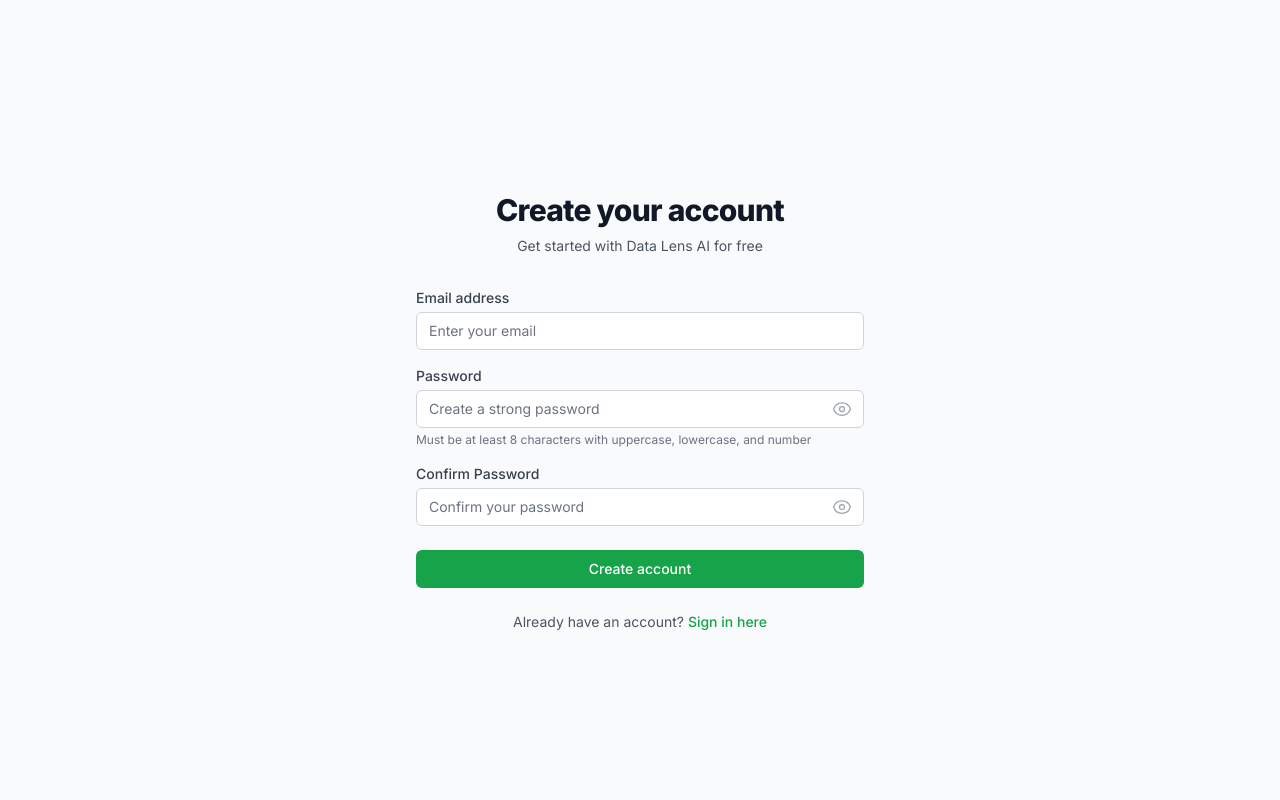
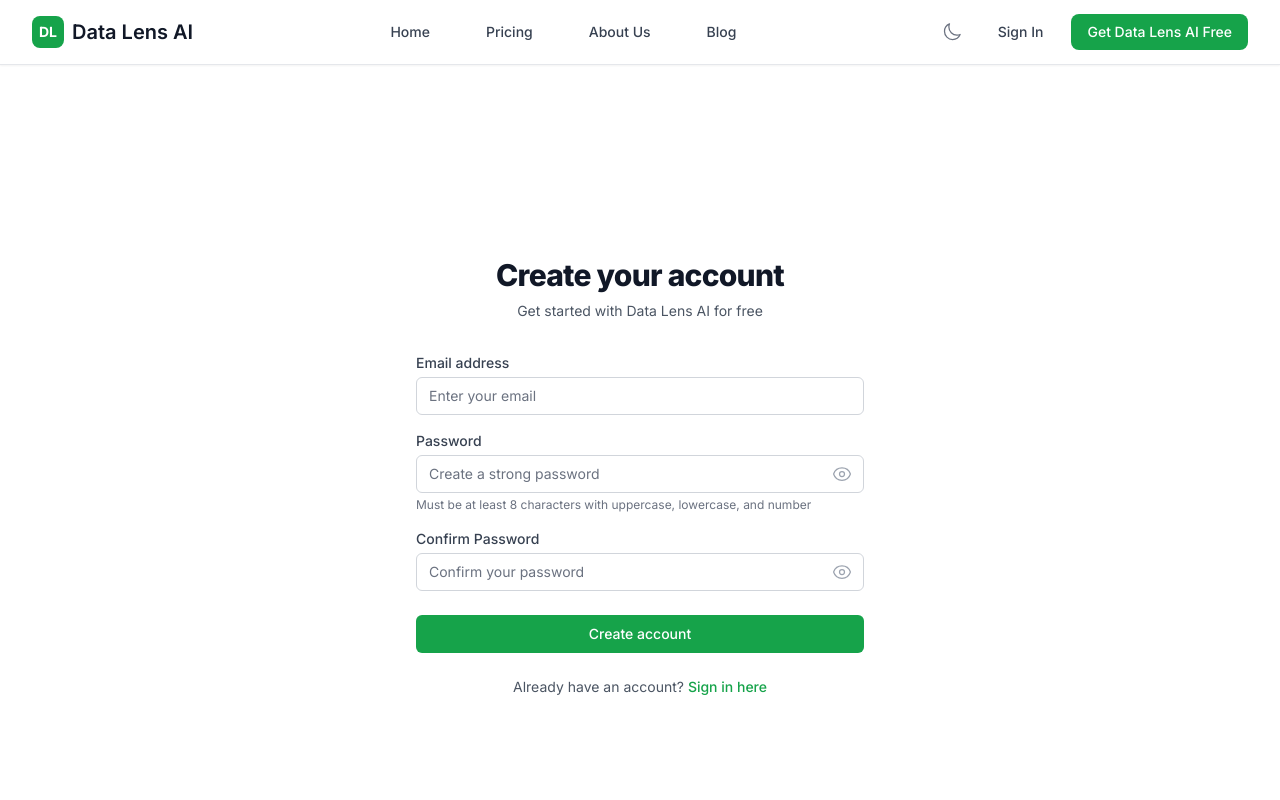
Before and after one commit to neetub1508/DataLensAI, a Next.js app in the folder platform/frontend/: page /register in a window 1280 px wide. Shown: the top 800 px of the page. Built offline with nearby package versions, Linux system fonts and the light colour scheme.

Commit message:
Menus on Signin Page

```diff
--- a/platform/frontend/src/app/login/page.tsx
+++ b/platform/frontend/src/app/login/page.tsx
@@ -5,6 +5,7 @@
 import Link from 'next/link'
 import { useAuthStore } from '@/store/auth'
 import { EyeIcon, EyeSlashIcon } from '@heroicons/react/24/outline'
+import { PublicLayout } from '@/components/layouts/public-layout'
 
 export default function LoginPage() {
   const router = useRouter()
@@ -88,7 +89,8 @@
   }
 
   return (
-    <div className="min-h-screen flex items-center justify-center bg-gray-50 dark:bg-gray-900 py-12 px-4 sm:px-6 lg:px-8">
+    <PublicLayout>
+      <div className="min-h-screen flex items-center justify-center py-12 px-4 sm:px-6 lg:px-8">
         <div className="max-w-md w-full space-y-8">
           <div>
             <h2 className="mt-6 text-center text-3xl font-extrabold text-gray-900 dark:text-white">
@@ -194,5 +196,6 @@
           </form>
         </div>
       </div>
+    </PublicLayout>
   )
 }
--- a/platform/frontend/src/app/register/page.tsx
+++ b/platform/frontend/src/app/register/page.tsx
@@ -5,6 +5,7 @@
 import Link from 'next/link'
 import { useAuthStore } from '@/store/auth'
 import { EyeIcon, EyeSlashIcon } from '@heroicons/react/24/outline'
+import { PublicLayout } from '@/components/layouts/public-layout'
 
 export default function RegisterPage() {
   const router = useRouter()
@@ -84,7 +85,8 @@
   }
 
   return (
-    <div className="min-h-screen flex items-center justify-center bg-gray-50 dark:bg-gray-900 py-12 px-4 sm:px-6 lg:px-8">
+    <PublicLayout>
+      <div className="min-h-screen flex items-center justify-center py-12 px-4 sm:px-6 lg:px-8">
         <div className="max-w-md w-full space-y-8">
           <div>
             <h2 className="mt-6 text-center text-3xl font-extrabold text-gray-900 dark:text-white">
@@ -214,5 +216,6 @@
           </form>
         </div>
       </div>
+    </PublicLayout>
   )
 }
```
Lines whose indentation alone changed are shown as unchanged.
